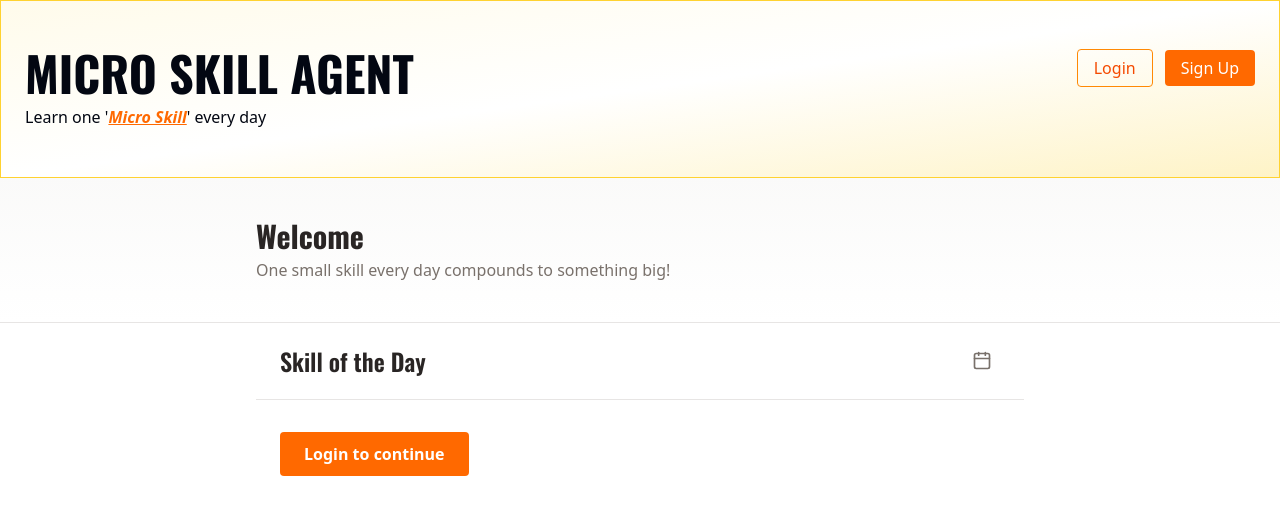
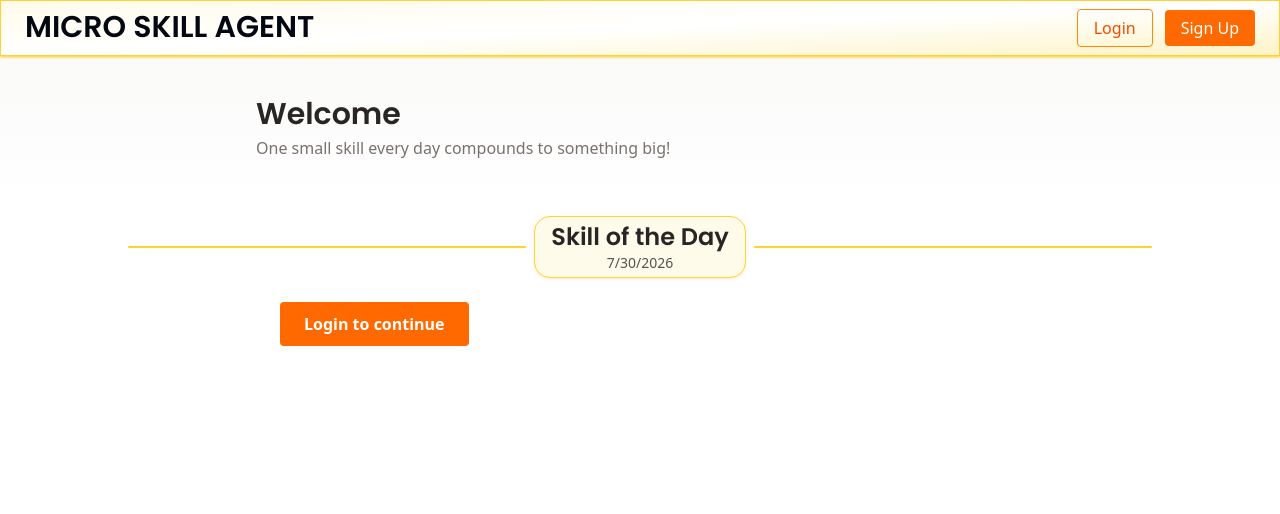
Before and after one commit to PavanBhat007/micro-skill-agent, a Next.js app: page / in a window 1280 px wide. Shown: the top 514 px of the page. Built offline with nearby package versions, Linux system fonts and the light colour scheme; no server answers.

Commit message:
featL font update + basic UI changes

```diff
--- a/app/calendar/page.tsx
+++ b/app/calendar/page.tsx
@@ -20,7 +20,7 @@ export default async function CalendarPage() {
   return (
     <div className="w-full">
       <div className="w-full flex items-center gap-3 justify-between p-6 border-b border-orange-400 bg-linear-to-t from-orange-100 via-white to-orange-50">
-        <h2 className="font-[oswald] font-semibold text-3xl">Calendar</h2>
+        <h2 className="font-[poppins] font-semibold text-3xl">Calendar</h2>
 
         <Link
           href="/"
--- a/app/layout.tsx
+++ b/app/layout.tsx
@@ -1,12 +1,13 @@
 import type { Metadata } from "next";
-import { Oswald, Inter } from "next/font/google";
+import { Poppins, Inter } from "next/font/google";
 import { ClerkProvider } from "@clerk/nextjs";
 import "./globals.css";
 import Navbar from "@/components/Navbar";
 
-const oswald = Oswald({
-  variable: "--font-oswald",
+const poppins = Poppins({
+  variable: "--font-poppins",
   subsets: ["latin"],
+  weight: ["400", "500", "600"]
 });
 
 const inter = Inter({
@@ -28,7 +29,7 @@ export default function RootLayout({
     <ClerkProvider afterSignOutUrl="/">
       <html
         lang="en"
-        className={`${oswald.variable} ${inter.variable} h-full antialiased`}
+        className={`${poppins.variable} ${inter.variable} h-full antialiased`}
       >
         <body className="min-h-full flex flex-col">
           <Navbar />
--- a/app/onboarding/page.tsx
+++ b/app/onboarding/page.tsx
@@ -209,7 +209,7 @@ export default function OnboardingFlow() {
     <div className="max-w-2xl mx-auto px-6 py-12">
       {/* Header */}
       <div className="mb-10 text-center">
-        <h2 className="font-[oswald] text-3xl font-bold text-stone-800">
+        <h2 className="font-[poppins] text-3xl font-bold text-stone-800">
           {name ? (
             <>
               Hi <span className="text-orange-600">{name}</span>
--- a/app/page.tsx
+++ b/app/page.tsx
@@ -1,9 +1,10 @@
 import SkillOfTheDaySection from "@/components/SkillOfTheDay";
 import { getDb } from "@/lib/mongodb";
 import { calculateStreak } from "@/lib/streak";
+import { formatDate } from "@/lib/utils";
 import { Skill } from "@/types/skill";
 import { auth } from "@clerk/nextjs/server";
-import { Calendar, Flame, User } from "lucide-react";
+import { Flame } from "lucide-react";
 import Link from "next/link";
 import { redirect } from "next/navigation";
 
@@ -31,11 +32,11 @@ export default async function Home() {
 
   return (
     <div className="flex flex-col items-center">
-      <div className="w-full px-6 py-10 border-b border-stone-200 bg-linear-to-b from-stone-50 to-white">
+      <div className="w-full px-6 py-10 mb-4 bg-linear-to-b from-stone-50 to-white">
         <div className="max-w-3xl mx-auto flex flex-col sm:flex-row sm:items-center sm:justify-between gap-4">
           {/* Headline */}
           <div>
-            <h2 className="font-[oswald] text-3xl font-bold text-stone-800">
+            <h2 className="font-[poppins] text-3xl font-bold text-stone-800">
               {profile?.name ? (
                 <>
                   Hi <span className="text-orange-600">{profile.name}</span>
@@ -52,7 +53,12 @@ export default async function Home() {
 
           {/* Streak */}
           {userId && (
-            <div className="flex items-center gap-2 px-4 py-2.5 bg-orange-50 border border-orange-100 rounded-2xl">
+            <div className="flex flex-col items-center">
+              <Link
+                href="/calendar"
+                title="View Calendar"
+                className="flex items-center gap-2 px-4 py-2.5 bg-orange-50 border border-orange-100 rounded-2xl"
+              >
                 <Flame className="w-5 h-5 text-orange-500" />
                 <div>
                   <p className="text-xs text-orange-600 font-medium">
@@ -62,25 +68,23 @@ export default async function Home() {
                     {streak} {streak === 1 ? "day" : "days"}
                   </p>
                 </div>
+              </Link>
             </div>
           )}
         </div>
       </div>
 
       {/* Skill of the day */}
-      <div className="w-full max-w-3xl">
-        <div className="flex items-center justify-between px-6 py-5 border-b border-stone-200">
-          <h2 className="font-[oswald] text-2xl font-semibold text-stone-800">
+      <div className="w-full flex flex-col items-center gap-2">
+        <div className="flex items-center gap-2 w-full max-w-5xl mb-4">
+          <div className="h-0.5 flex-1 bg-amber-300 rounded-full" />
+          <div className="flex flex-col items-center bg-amber-50 px-4 py-1 border border-amber-300 rounded-2xl shadow-sm shadow-orange-100">
+            <h2 className="w-fit font-[poppins] text-2xl font-semibold text-stone-800">
               Skill of the Day
             </h2>
-
-          <Link
-            href="/calendar"
-            title="View Calendar"
-            className="p-2 rounded-full hover:bg-stone-100 transition-colors duration-300"
-          >
-            <Calendar className="w-5 h-5 text-stone-500" />
-          </Link>
+            <p className="text-sm text-stone-600">{(new Date()).toLocaleDateString()}</p>
+          </div>
+          <div className="h-0.5 flex-1 bg-amber-300 rounded-full" />
         </div>
 
         <SkillOfTheDaySection />
--- a/app/profile/page.tsx
+++ b/app/profile/page.tsx
@@ -27,7 +27,7 @@ export default async function ProfilePage() {
   return (
     <div className="max-w-3xl mx-auto px-6 py-10">
       <div className="flex items-center justify-between mb-8">
-        <h2 className="font-[oswald] text-2xl font-bold text-stone-800">
+        <h2 className="font-[poppins] text-2xl font-bold text-stone-800">
           Your Profile
         </h2>
         <div className="flex items-center gap-3">
@@ -50,7 +50,7 @@ export default async function ProfilePage() {
 
       <div className="bg-white border border-stone-200 rounded-2xl shadow-sm overflow-hidden">
         <div className="p-6 border-b border-stone-100 bg-linear-to-r from-stone-50 to-white">
-          <h2 className="font-[oswald] text-2xl font-bold text-stone-800">
+          <h2 className="font-[poppins] text-2xl font-bold text-stone-800">
             {profile.name}
           </h2>
           <p className="text-stone-500 mt-1">{profile.role}</p>
--- a/components/CalendarView.tsx
+++ b/components/CalendarView.tsx
@@ -105,7 +105,7 @@ export default function CalendarView() {
           >
             <ChevronLeft className="w-5 h-5 text-orange-600" />
           </button>
-          <h3 className="font-[oswald] text-xl text-gray-900 font-semibold">
+          <h3 className="font-[poppins] text-xl text-gray-900 font-semibold">
             {monthNames[month]} {year}
           </h3>
           <button
@@ -216,7 +216,7 @@ export default function CalendarView() {
             </div>
 
             {/* Body */}
-            <h3 className="text-2xl font-[oswald] font-bold text-gray-900 mb-3">
+            <h3 className="text-2xl font-[poppins] font-bold text-gray-900 mb-3">
               {selectedSkill.title}
             </h3>
 
--- a/components/Navbar.tsx
+++ b/components/Navbar.tsx
@@ -1,23 +1,14 @@
 import { Show, SignInButton, SignUpButton, UserButton } from "@clerk/nextjs";
-import { LinkIcon } from "lucide-react";
+import { Calendar, LinkIcon } from "lucide-react";
 import Link from "next/link";
 
 export default function Navbar() {
   return (
-    <header className="bg-linear-to-br from-amber-50 via-white to-amber-100 text-gray-950 w-full border border-amber-300 shadow-sm shadow-amber-300 px-6 py-12">
+    <header className="sticky top-0 bg-linear-to-br from-amber-50 via-white to-amber-100 text-gray-950 w-full border border-amber-300 shadow-sm shadow-amber-300 px-6 py-2">
       <div className="flex justify-between items-start">
-        <div>
-          <h1 className="font-[oswald] font-bold text-5xl">
-            MICRO SKILL AGENT
-          </h1>
-          <p className="mt-2">
-            Learn one &apos;
-            <span className="font-semibold underline italic text-orange-500">
-              Micro Skill
-            </span>
-            &apos; every day
-          </p>
-        </div>
+        <Link href="/" title="Home">
+          <h1 className="font-[poppins] font-bold text-3xl">MICRO SKILL AGENT</h1>
+        </Link>
 
         <div className="flex items-center gap-3">
           <Show when="signed-out">
@@ -34,13 +25,24 @@ export default function Navbar() {
           </Show>
 
           <Show when="signed-in">
-            <Link href="/profile" className="text-sm font-medium text-stone-600 hover:text-stone-900 mr-2 transition-colors duration-300">
-              <LinkIcon className="w-5 h-5" />
+            <Link
+              href="/calendar"
+              title="View Calendar"
+              className="text-sm font-medium text-amber-500 hover:text-amber-600 mr-2 transition-all duration-300"
+            >
+              <Calendar className="w-5 h-5 hover:fill-amber-100 transition-colors duration-300" />
+            </Link>
+            <Link
+              href="/profile"
+              title="View Profile"
+              className="text-sm font-medium text-amber-500 hover:text-amber-600 mr-2 transition-all duration-300"
+            >
+              <LinkIcon className="w-5 h-5 hover:fill-amber-100 transition-colors duration-300" />
             </Link>
             <UserButton />
           </Show>
         </div>
       </div>
     </header>
-  )
+  );
 }
--- a/components/SkillOfTheDay.tsx
+++ b/components/SkillOfTheDay.tsx
@@ -80,7 +80,7 @@ export default function SkillOfTheDaySection() {
   };
 
   return (
-    <div className="px-6 py-8">
+    <div className="px-6 w-full max-w-3xl mx-auto">
       {!skill && (
         <button
           onClick={generateSkill}
@@ -121,7 +121,7 @@ export default function SkillOfTheDaySection() {
             )}
           </div>
 
-          <h3 className="text-2xl font-[oswald] font-bold text-gray-900 mb-3">
+          <h3 className="text-2xl font-[poppins] font-bold text-gray-900 mb-3">
             {skill.title}
           </h3>
 
```
Lines whose indentation alone changed are shown as unchanged.
